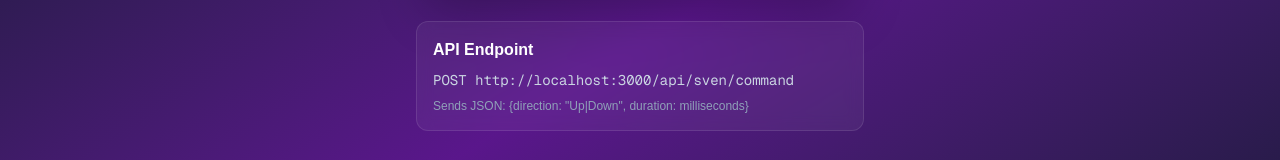
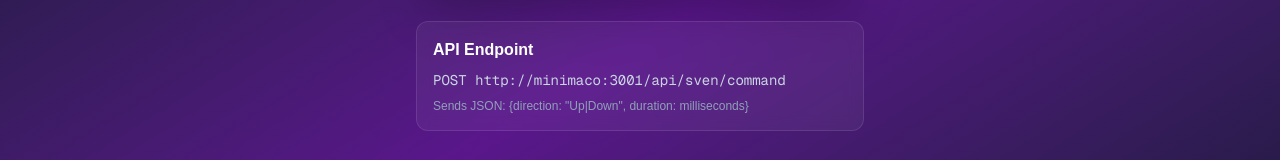
Before and after one commit to El-Maco/sven-app, a Next.js app: page / in a window 1280 px wide. Shown: the part 357-517 px from the top of the page. Built offline with nearby package versions, Linux system fonts and the light colour scheme.

Commit message:
fix: update API endpoint to minimaco:3001 in info panel

```diff
--- a/src/app/page.tsx
+++ b/src/app/page.tsx
@@ -186,7 +186,7 @@ export default function MotorControlApp() {
                     {/* Info Panel */}
                     <div className="mt-6 bg-white/5 backdrop-blur-sm rounded-xl p-4 border border-white/10">
                         <h3 className="text-white font-semibold mb-2">API Endpoint</h3>
-                        <p className="text-slate-300 text-sm font-mono">POST http://localhost:3000/api/sven/command</p>
+                        <p className="text-slate-300 text-sm font-mono">POST http://minimaco:3001/api/sven/command</p>
                         <p className="text-slate-400 text-xs mt-2">
                             Sends JSON: {`{direction: "Up|Down", duration: milliseconds}`}
                         </p>
```
